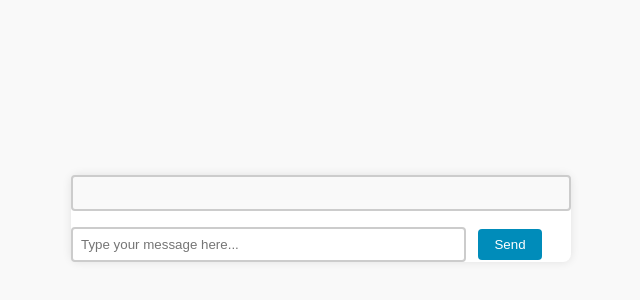
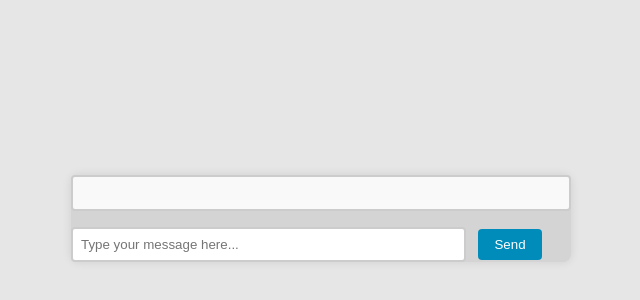
Before and after one commit to MilleniumDawn/nodejs-chatbot-local-llm, a website with bundled scripts: page public/index.html in a window 1280 px wide. Shown: the part 182-482 px from the top of the page, without its empty margins (319-959 px from the left). Built offline with nearby package versions, Linux system fonts and the light colour scheme.

Commit message:
fix color

```diff
--- a/public/styles.css
+++ b/public/styles.css
@@ -1,6 +1,6 @@
 body {
     font-family: Arial, sans-serif;
-    background-color: #f9f9f9;
+    background-color: #e6e6e6;
     margin: 0;
     padding: 0;
     display: flex;
@@ -11,7 +11,7 @@ body {
 }
 
 #chat {
-    background-color: #ffffff;
+    background-color: #d4d4d4;
     border-radius: 8px;
     box-shadow: 0 0 10px rgba(0,0,0,0.1);
     width: 80%;
```
